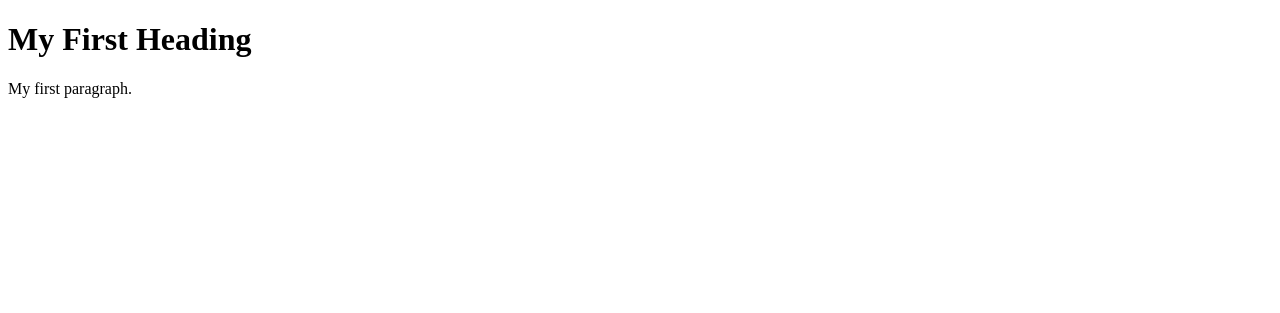
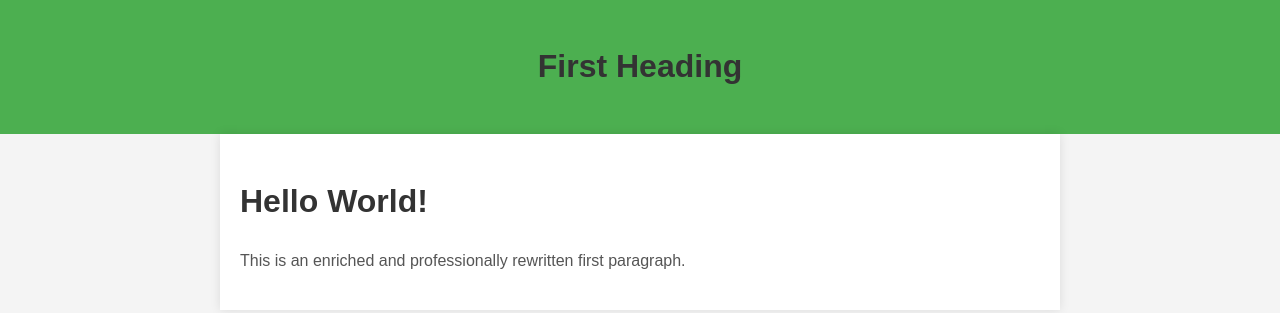
Before and after one commit to bayramtturgutt/ProjectA, a plain HTML site: page index.html in a window 1280 px wide. Drawn offline with Linux system fonts and the light colour scheme.

Commit message:
Update index.html
enhanced and pro version of the HTML

```diff
--- a/index.html
+++ b/index.html
@@ -1,9 +1,48 @@
 <!DOCTYPE html>
-<html>
+<html lang="en">
+<head>
+    <meta charset="UTF-8">
+    <meta name="viewport" content="width=device-width, initial-scale=1.0">
+    <title>First Heading</title>
+    <style>
+        body {
+            font-family: Arial, sans-serif;
+            line-height: 1.6;
+            margin: 0;
+            padding: 0;
+            background-color: #f4f4f4;
+        }
+        header {
+            background-color: #4CAF50;
+            color: white;
+            padding: 20px 10px;
+            text-align: center;
+        }
+        main {
+            padding: 20px;
+            margin: 0 auto;
+            max-width: 800px;
+            background-color: #ffffff;
+            box-shadow: 0 0 10px rgba(0, 0, 0, 0.1);
+        }
+        h1 {
+            color: #333;
+        }
+        p {
+            color: #555;
+        }
+    </style>
+</head>
 <body>
 
-<h1>My First Heading</h1>
-<p>My first paragraph.</p>
+<header>
+    <h1>First Heading</h1>
+</header>
+
+<main>
+    <h1>Hello World!</h1>
+    <p>This is an enriched and professionally rewritten first paragraph.</p>
+</main>
 
 </body>
 </html>
```
